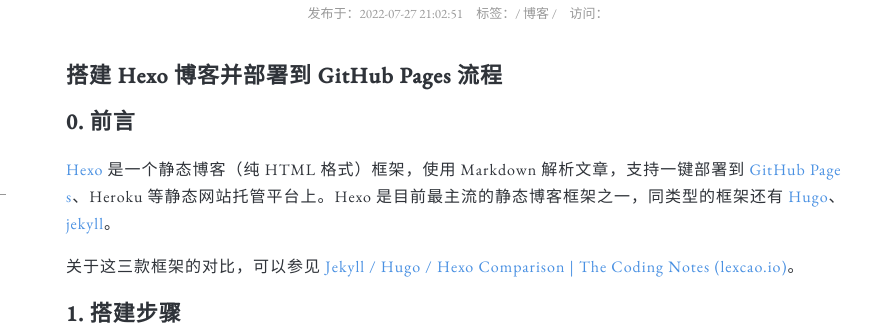
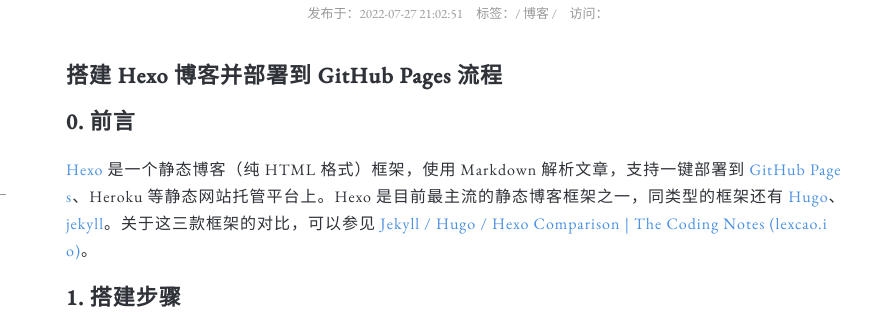
Before and after one commit to JohnHwangzn/JohnHwangzn.github.io, a plain HTML site: page 2022/07/27/搭建-Hexo-博客并部署到-Github-Pages-流程/index.html in a window 1280 px wide. Shown: the part 134-465 px from the top of the page, 302-1173 px from the left. Drawn offline with nearby package versions, Linux system fonts and the light colour scheme; some packages are replaced by stand-ins of ours; a script that the page names is missing; a small style sheet from the web is missing.

Commit message:
Site updated: 2022-07-28 16:09:19

```diff
--- a/2022/07/27/搭建-Hexo-博客并部署到-Github-Pages-流程/index.html
+++ b/2022/07/27/搭建-Hexo-博客并部署到-Github-Pages-流程/index.html
@@ -155,8 +155,7 @@
 </span>
     </div>
     <div class="post-content no-indent">
-        <h1 id="搭建-Hexo-博客并部署到-GitHub-Pages-流程"><a href="#搭建-Hexo-博客并部署到-GitHub-Pages-流程" class="headerlink" title="搭建 Hexo 博客并部署到 GitHub Pages 流程"></a>搭建 Hexo 博客并部署到 GitHub Pages 流程</h1><h1 id="0-前言"><a href="#0-前言" class="headerlink" title="0. 前言"></a>0. 前言</h1><p><a target="_blank" rel="noopener" href="https://hexo.bootcss.com/">Hexo</a> 是一个静态博客（纯 HTML 格式）框架，使用 Markdown 解析文章，支持一键部署到 <a target="_blank" rel="noopener" href="https://docs.github.com/en/pages/getting-started-with-github-pages/about-github-pages">GitHub Pages</a>、Heroku 等静态网站托管平台上。Hexo 是目前最主流的静态博客框架之一，同类型的框架还有 <a target="_blank" rel="noopener" href="https://gohugo.io/">Hugo</a>、<a target="_blank" rel="noopener" href="https://jekyllrb.com/">jekyll</a>。</p>
-<p>关于这三款框架的对比，可以参见 <a target="_blank" rel="noopener" href="https://lexcao.io/posts/jekyll-hugo-hexo/">Jekyll &#x2F; Hugo &#x2F; Hexo Comparison | The Coding Notes (lexcao.io)</a>。</p>
+        <h1 id="搭建-Hexo-博客并部署到-GitHub-Pages-流程"><a href="#搭建-Hexo-博客并部署到-GitHub-Pages-流程" class="headerlink" title="搭建 Hexo 博客并部署到 GitHub Pages 流程"></a>搭建 Hexo 博客并部署到 GitHub Pages 流程</h1><h1 id="0-前言"><a href="#0-前言" class="headerlink" title="0. 前言"></a>0. 前言</h1><p><a target="_blank" rel="noopener" href="https://hexo.bootcss.com/">Hexo</a> 是一个静态博客（纯 HTML 格式）框架，使用 Markdown 解析文章，支持一键部署到 <a target="_blank" rel="noopener" href="https://docs.github.com/en/pages/getting-started-with-github-pages/about-github-pages">GitHub Pages</a>、Heroku 等静态网站托管平台上。Hexo 是目前最主流的静态博客框架之一，同类型的框架还有 <a target="_blank" rel="noopener" href="https://gohugo.io/">Hugo</a>、<a target="_blank" rel="noopener" href="https://jekyllrb.com/">jekyll</a>。关于这三款框架的对比，可以参见 <a target="_blank" rel="noopener" href="https://lexcao.io/posts/jekyll-hugo-hexo/">Jekyll &#x2F; Hugo &#x2F; Hexo Comparison | The Coding Notes (lexcao.io)</a>。</p>
 <h1 id="1-搭建步骤"><a href="#1-搭建步骤" class="headerlink" title="1. 搭建步骤"></a>1. 搭建步骤</h1><p>Hexo 依赖以下两个应用程序：</p>
 <ul>
 <li>Git</li>
```
Also changed, not shown: search.json (+1 -1 lines).
